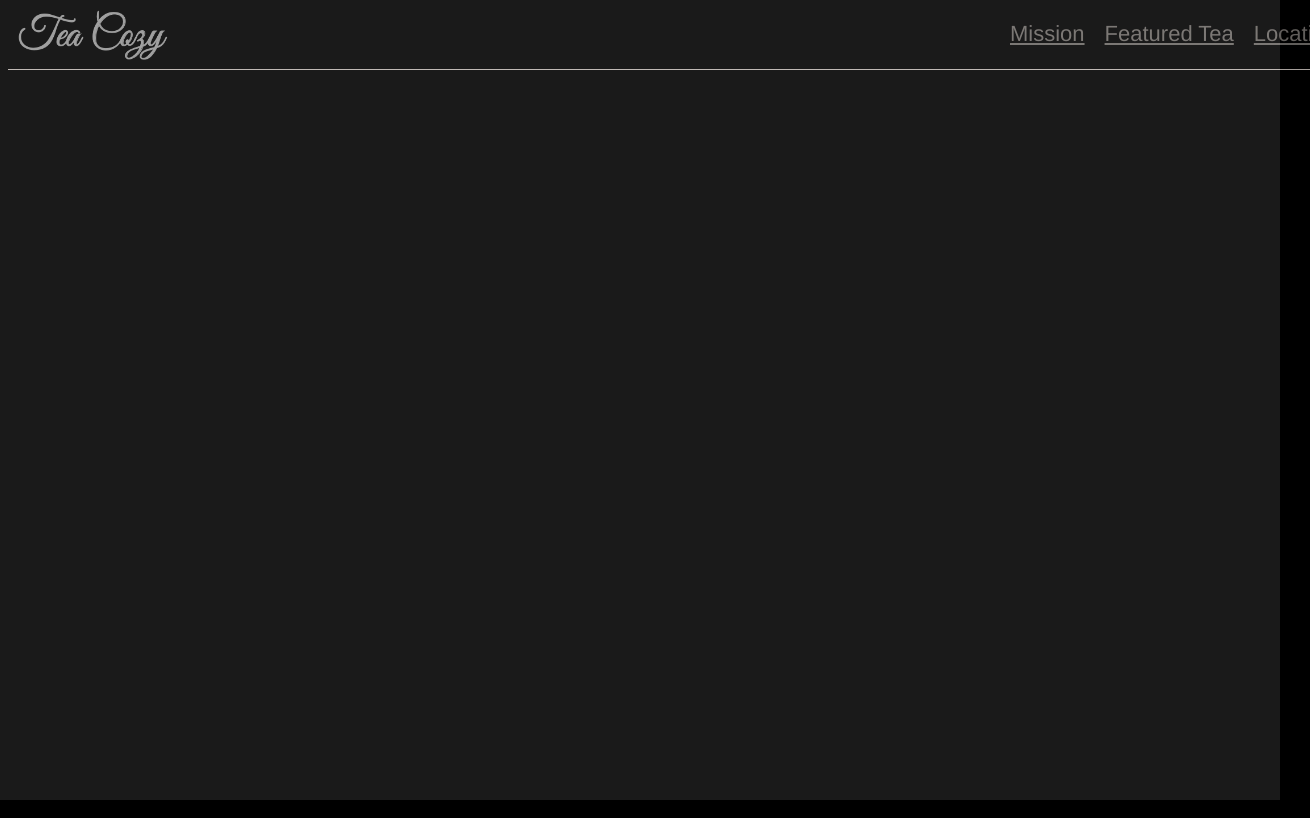
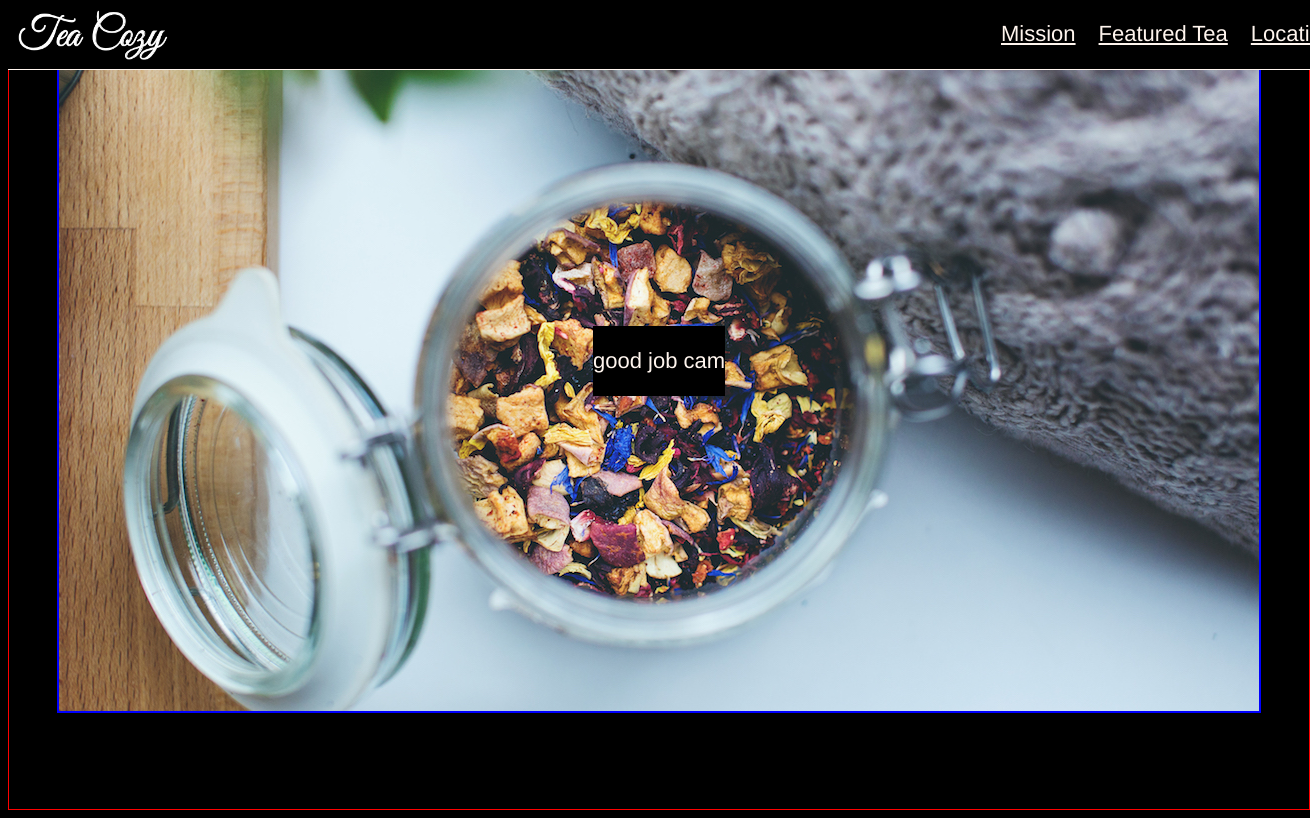
Before and after one commit to learningtocodemycat/tea_cozy, a plain HTML site: page index.html in a window 1280 px wide. Shown: the whole page, 1310 px wide, since content can reach past the window. Drawn offline with Linux system fonts and the light colour scheme.

Commit message:
added big pic and and black bar with placeholder text

```diff
--- a/index.html
+++ b/index.html
@@ -24,6 +24,17 @@
     </div>
   </header>
 
+<!--Major Picture-->
+<div class="first">
+<div class="pictureframe">
+  <div class="blackbox">
+  <p>good job cam</p>
+  </div>
+
+</div>
+</div>
+
+
 
 
   </body>
--- a/resources/style.css
+++ b/resources/style.css
@@ -4,12 +4,11 @@
   font-size:22px;
   color: seashell;
   background-color:black;
-  opacity: 0.9;
 
 }
 
 /*Header styling*/
-.toppage{
+header .toppage{
 display:flex;
 height: 69px;
 max-width: auto;
@@ -18,7 +17,6 @@ position: fixed;
 top: 0;
 align-items: center;
 
-
 }
 
 /*Logo styling*/
@@ -26,8 +24,6 @@ div.logo{
 display: flex;
 height: 50px;
 margin-left: 10px;
-
-
 }
 
 /*Navigation*/
@@ -37,13 +33,37 @@ div nav{
   width: 1190px;
   margin-top: 11px;
   justify-content: flex-end;
+}
 
-
-}
 /*Individual links in the navigation*/
 .clank{
 margin-left: 10px;
-margin-right: 10px;
+margin-right: 13px;
+}
+
+/*Big picture section*/
+
+.first{
+  display: flex;
+  flex-direction: row;
+  width: 1300px;
+  height: 800px;
+  border: 1px solid red;
+  justify-content: center;
+}
+.pictureframe{
+  display: flex;
+  width: 1200px;
+  height: 700px;
+  border: 2px solid blue;
+  background-image: url(../resources/images/img-mission-background.jpg);
+  justify-content: center;
+  align-items: center;
+}
+
+.blackbox{
+  display: flex;
+  border: 2px solid green:
 }
 
 /*Link underline*/
```
